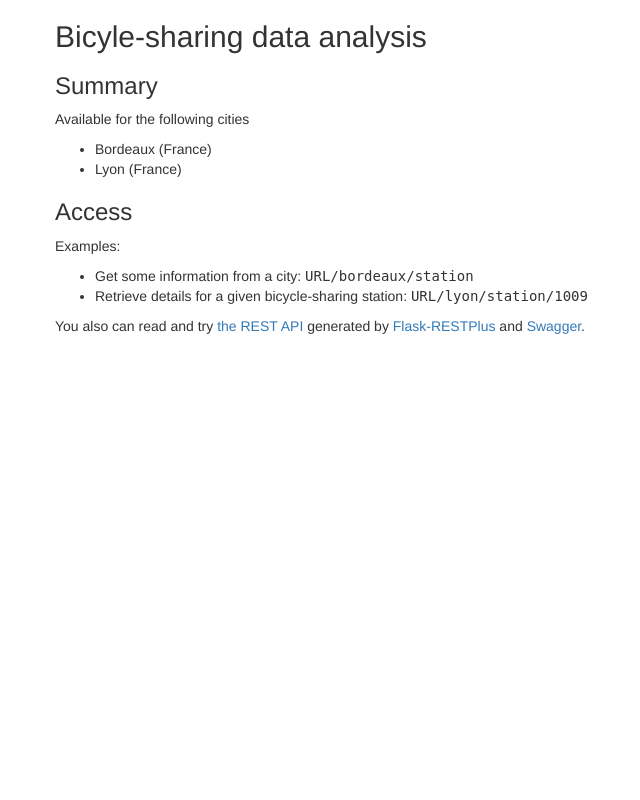
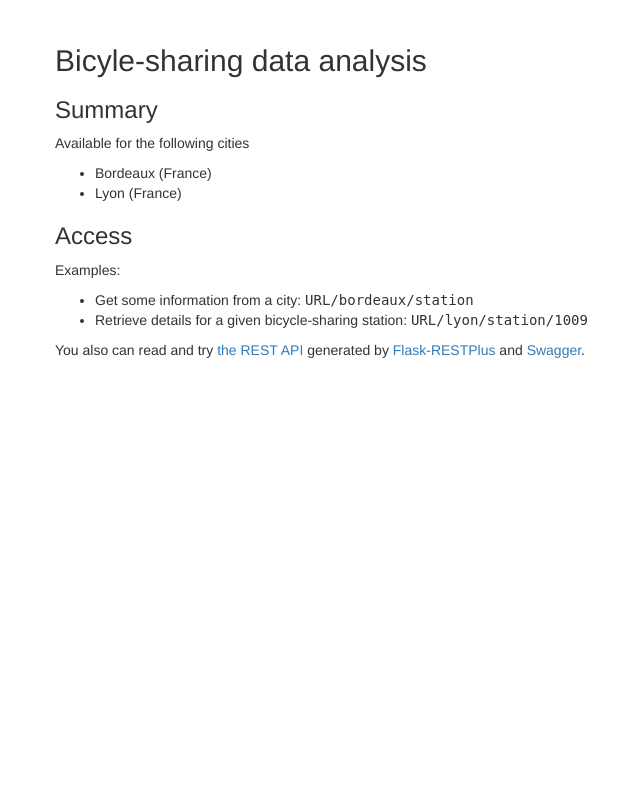
Before and after one commit to garaud/jitenshea, a Flask app: template jitenshea/templates/index.html in a window 1280 px wide. Shown: the whole page, without its empty margins (15-655 px from the left). Run offline with Flask 2, Linux system fonts and the light colour scheme; the template is opened without the code that fills it, so the values that code supplies are empty; some libraries are stand-ins or nearby versions.

Commit message:
ui: add a CSS file dedicated to the app

```diff
--- /dev/null
+++ b/jitenshea/static/app.css
@@ -0,0 +1,5 @@
+/* Jitenshea app CSS */
+
+html, body {
+ margin: 1em;
+}
--- a/jitenshea/templates/jitenshea-css.html
+++ b/jitenshea/templates/jitenshea-css.html
@@ -8,3 +8,5 @@
 <!--     href="{{ url_for('static', filename='bower/datatables/media/css/jquery.dataTables.min.css') }}" /> -->
 <link media="screen" rel="stylesheet" type="text/css"
     href="{{ url_for('static', filename='bower/datatables/media/css/dataTables.bootstrap.min.css') }}" />
+<link media="screen" rel="stylesheet" type="text/css"
+    href="{{ url_for('static', filename='app.css') }}" />
```
